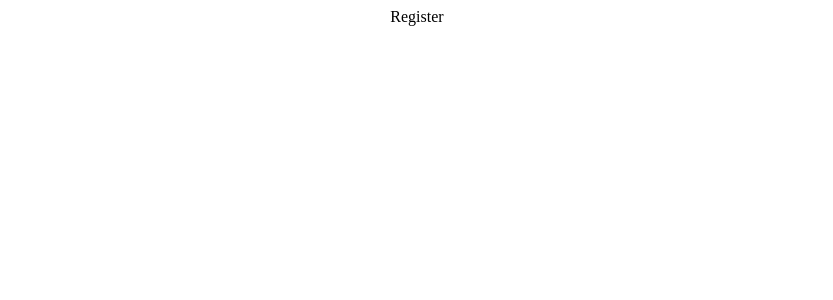
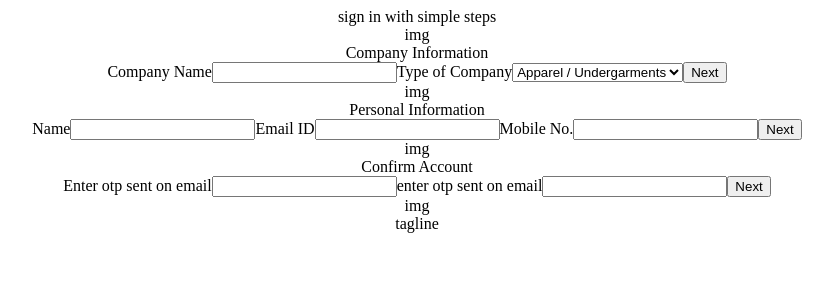
Before and after one commit to shaarangg/feit-frontend, a React (Create React App) app: page / in a window 1280 px wide. Shown: the top 300 px of the page, without its empty margins (223-1056 px from the left). Built offline with nearby package versions, Linux system fonts and the light colour scheme.

Commit message:
feat: Register html

```diff
--- /dev/null
+++ b/src/components/RightSignUp.jsx
@@ -0,0 +1,74 @@
+import { useState } from "react";
+import styles from "../styles/Register.module.scss";
+function RightSignUp() {
+    const [user, setUser] = useState({
+        cname: "",
+        ctype: "",
+        ename: "",
+        email: "",
+        mobile: "",
+    });
+    return (
+        <div>
+            <div>sign in with simple steps</div>
+            <div className={styles.comp}>
+                <div className={styles.peak}>
+                    <div>img</div>
+                    <div>Company Information</div>
+                </div>
+                <div className={styles.form}>
+                    <label htmlFor="cname">Company Name</label>
+                    <input type="text" name="cname" id="cname" onChange={(e) => setUser({ ...user, cname: e.target.value })} value={user.cname} />
+                    <label htmlFor="ctype">Type of Company</label>
+                    <select id="ctype" name="ctype" onChange={(e) => setUser({ ...user, ctype: e.target.value })} value={user.ctype}>
+                        <option>Apparel / Undergarments</option>
+                        <option>Education</option>
+                        <option>Electronics</option>
+                        <option>Entertainment</option>
+                        <option>Food And Beverage</option>
+                        <option>Footwear</option>
+                        <option>Pharmacy</option>
+                        <option>Retail(Apparel/Toys)</option>
+                        <option>Salon and Spa</option>
+                        <option>Sports and Fitness</option>
+                        <option>Stationery/Craft</option>
+                        <option>Super Market</option>
+                        <option>Toy Shops</option>
+                        <option>Other</option>
+                    </select>
+                    <button>Next</button>
+                </div>
+            </div>
+            <div className={styles.comp}>
+                <div className={styles.peak}>
+                    <div>img</div>
+                    <div>Personal Information</div>
+                </div>
+                <div className={styles.form}>
+                    <label htmlFor="ename">Name</label>
+                    <input type="text" name="ename" id="ename" onChange={(e) => setUser({ ...user, ename: e.target.value })} value={user.ename} />
+                    <label htmlFor="email">Email ID</label>
+                    <input type="email" name="email" id="email" onChange={(e) => setUser({ ...user, email: e.target.value })} value={user.email} />
+                    <label htmlFor="number">Mobile No.</label>
+                    <input type="tel" name="number" id="number" onChange={(e) => setUser({ ...user, mobile: e.target.value })} value={user.mobile} />
+                    <button>Next</button>
+                </div>
+            </div>
+            <div className={styles.comp}>
+                <div className={styles.peak}>
+                    <div>img</div>
+                    <div>Confirm Account</div>
+                </div>
+                <div className={styles.form}>
+                    <label htmlFor="otpe">Enter otp sent on email</label>
+                    <input type="number" name="otpe" id="otpe" />
+                    <label htmlFor="otpn">enter otp sent on email</label>
+                    <input type="number" name="otpn" id="otpn" />
+                    <button>Next</button>
+                </div>
+            </div>
+        </div>
+    );
+}
+
+export default RightSignUp;
--- a/src/pages/Register.jsx
+++ b/src/pages/Register.jsx
@@ -1,7 +1,17 @@
-import React from "react";
-
+import styles from "../styles/Register.module.scss";
+import RightSignUp from "../components/RightSignUp";
 function Register() {
-    return <div>Register</div>;
+    return (
+        <div className={styles.container}>
+            <div className={styles.right}>
+                <RightSignUp />
+            </div>
+            <div className={styles.left}>
+                <div>img</div>
+                <div>tagline</div>
+            </div>
+        </div>
+    );
 }
 
 export default Register;
--- /dev/null
+++ b/src/styles/Register.module.scss
@@ -0,0 +1,2 @@
+.container {
+}
```
